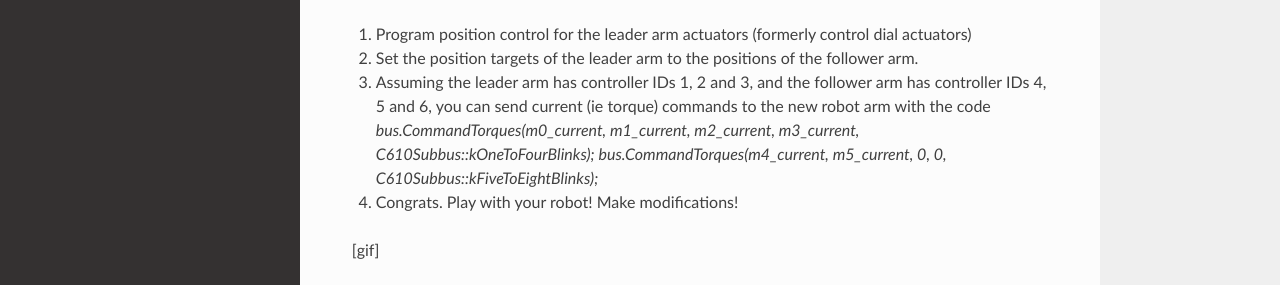
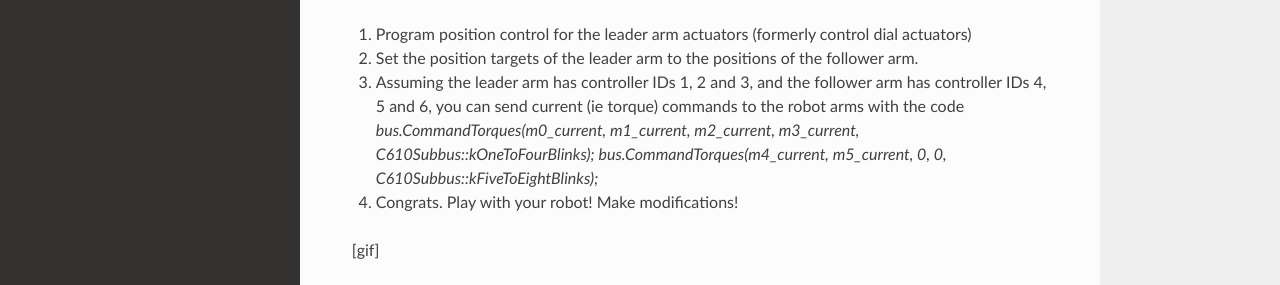
Before and after one commit to stanfordroboticsclub/pupperv3-independent-study, a Sphinx documentation site: the page built from docs/course-material/lab-1.rst, in a window 1280 px wide and 900 px high, scrolled down 7647 px. Shown: the part 448-733 px from the top of the window. Built offline with Sphinx 7.4.7 and the Read the Docs theme 2.0.0, drawn with Linux system fonts in a browser that asks for light colours.

Commit message:
fix wording and add config photo

```diff
--- a/docs/course-material/lab-1.rst
+++ b/docs/course-material/lab-1.rst
@@ -218,7 +218,7 @@
 ^^^^^^^^^^^^^^^^^^^^^^^^^^^^^^^^^^^^^^^^^^^^^
 #. Program position control for the leader arm actuators (formerly control dial actuators)
 #. Set the position targets of the leader arm to the positions of the follower arm.
-#. Assuming the leader arm has controller IDs 1, 2 and 3, and the follower arm has controller IDs 4, 5 and 6, you can send current (ie torque) commands to the new robot arm with the code *bus.CommandTorques(m0_current, m1_current, m2_current, m3_current, C610Subbus::kOneToFourBlinks); bus.CommandTorques(m4_current, m5_current, 0, 0, C610Subbus::kFiveToEightBlinks);*
+#. Assuming the leader arm has controller IDs 1, 2 and 3, and the follower arm has controller IDs 4, 5 and 6, you can send current (ie torque) commands to the robot arms with the code *bus.CommandTorques(m0_current, m1_current, m2_current, m3_current, C610Subbus::kOneToFourBlinks); bus.CommandTorques(m4_current, m5_current, 0, 0, C610Subbus::kFiveToEightBlinks);*
 #. Congrats. Play with your robot! Make modifications!
 
 [gif]
```
Also changed, not shown: docs/_static/horizontal-config.png (added).
